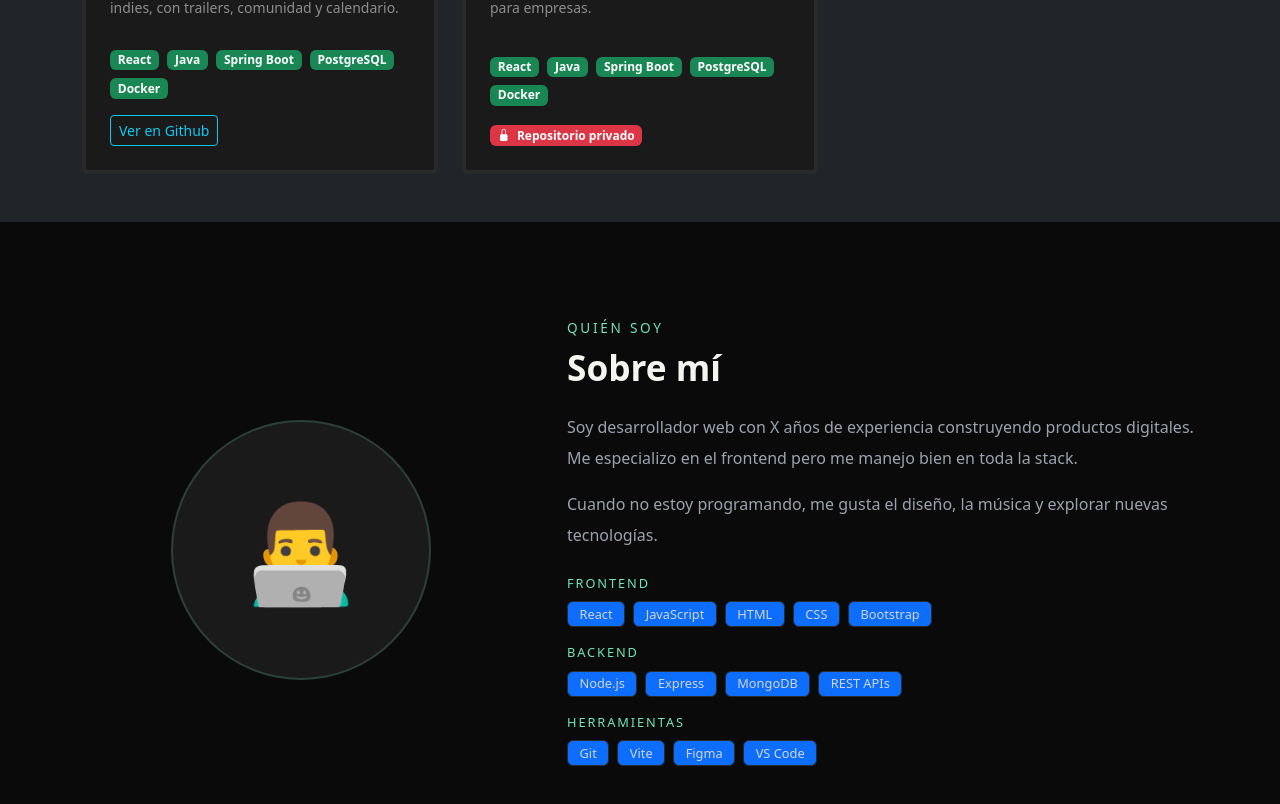
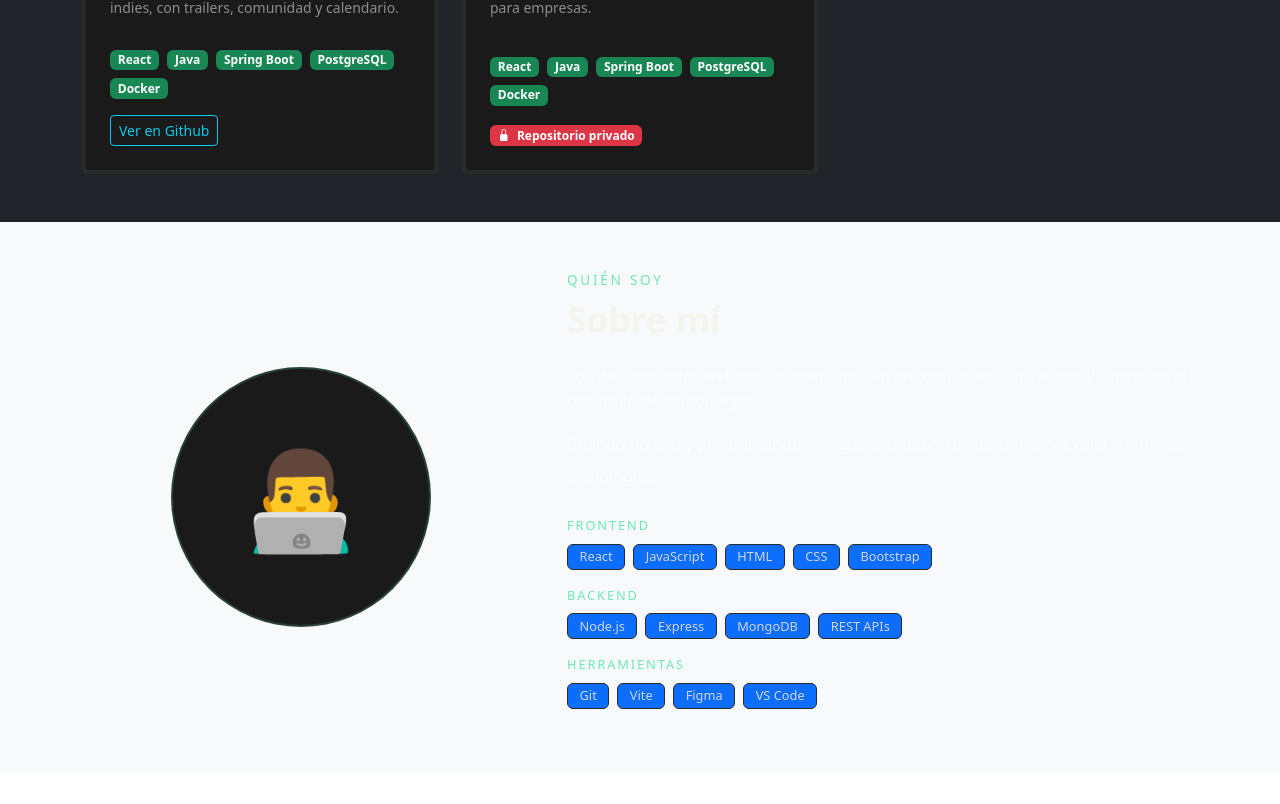
Before and after one commit to kfuentesb/PortfolioReact, a React app: page / in a window 1280 px wide. Shown: the part 1108-1912 px from the top of the page. After the commit the page ends 1881 px from the top, so only its background shows below. Built offline with nearby package versions, Linux system fonts and the light colour scheme; the HTML template or start-up script is replaced by a standard one.

Commit message:
cambios visuales

```diff
--- a/src/components/About.tsx
+++ b/src/components/About.tsx
@@ -8,7 +8,7 @@ const skills = [
 
 export default function About() {
     return (
-        <section id="sobre-mí" style={{ background: '#0a0a0a', padding: '6rem 0' }}>
+        <section id="sobre-mí" className="p-5" style={{ background: '#f8f9fa' }}>
             <Container>
                 <Row className="align-items-center g-5">
 
@@ -28,12 +28,11 @@ export default function About() {
                         <h2 className="fw-bold mb-4" style={{ fontSize: '2.2rem', color: '#f5f5f0' }}>
                             Sobre mí
                         </h2>
-                        <p style={{ color: '#9ca3af', lineHeight: 1.9 }} className="mb-3">
-                            Soy desarrollador web con X años de experiencia construyendo productos digitales.
-                            Me especializo en el frontend pero me manejo bien en toda la stack.
+                        <p className="text-white-50 mb-3">
+                            Soy desarrollador web recién graduado. Mi próxima meta será especalizarme en el desarollo de videojuegos.
                         </p>
-                        <p style={{ color: '#9ca3af', lineHeight: 1.9 }} className="mb-4">
-                            Cuando no estoy programando, me gusta el diseño, la música y explorar nuevas tecnologías.
+                        <p className="text-white-50 mb-4 lh-lg">
+                            Cuando no estoy programando, me gusta el deporte, los juegos y explorar nuevas tecnologías.
                         </p>
 
                         {skills.map(({ category, items }) => (
--- a/src/components/Projects.tsx
+++ b/src/components/Projects.tsx
@@ -1,6 +1,7 @@
 import { Container, Row, Col, Card, Badge, Button } from 'react-bootstrap'
 
 const projects = [
+    // Lista de proyectos
     {
         title: 'NextIndie',
         description: 'Una plataforma de descubrimiento de juegos indies, con trailers, comunidad y calendario.',
@@ -11,8 +12,9 @@ const projects = [
     {
         title: 'Drone Gestory',
         description: 'Aplicación de gestión de flotas de drones para empresas.',
-        tags: ['React', 'Java', 'Spring Boot', 'PostgreSQL', 'Docker'],
+        tags: ['React', 'Java', 'Spring Boot', 'PostgreSQL', 'Docker'], // He usado las mismas tecnologías
         emoji: <i className="bi bi-airplane-engines" style={{ color: '#3eafc9' }}></i>,
+        // Repo privado
     },
 ]
 
```
